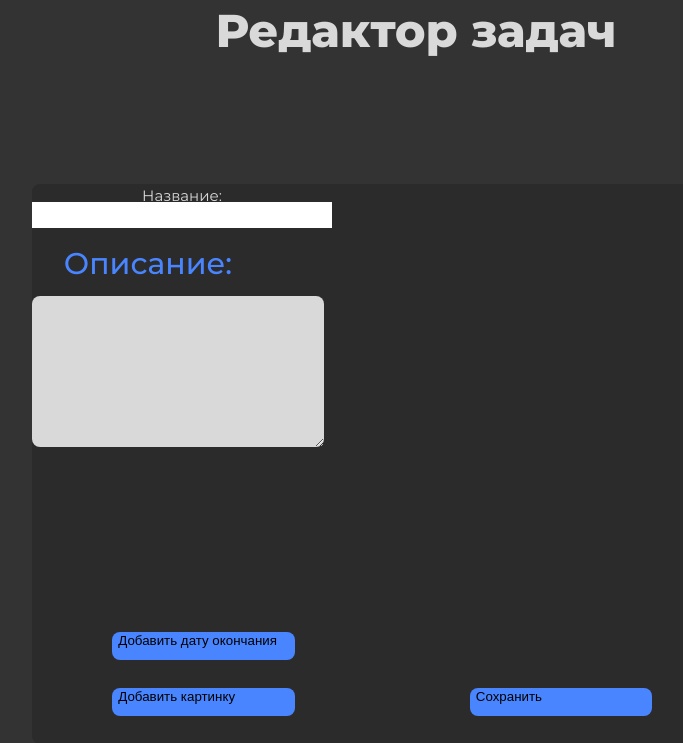
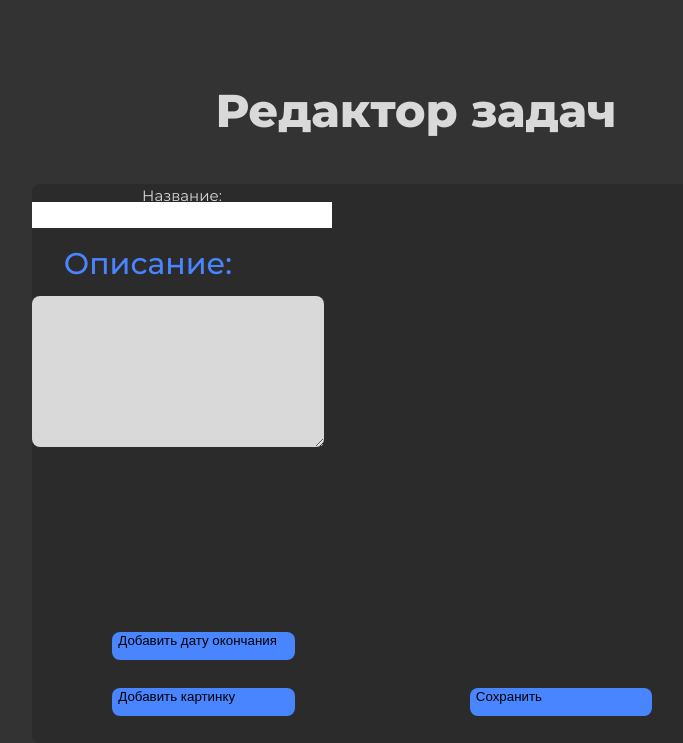
Before and after one commit to EgorElushov/AutomatedTaskDeliveryService, a Django app: template ServerPart/templates/task_creating.html in a window 1280 px wide. Shown: the top 743 px of the page, without its empty margins (224-907 px from the left). Run offline with Django 4.2, Linux system fonts and the light colour scheme; the template is opened without the code that fills it, so the values that code supplies are empty; some libraries are stand-ins or nearby versions.

Commit message:
design hotfix

```diff
--- a/static/css/task-creating.css
+++ b/static/css/task-creating.css
@@ -29,7 +29,7 @@
   position: absolute;
 }
 .title-text {
-    top: 0;
+    top: 10%;
     color: rgba(217, 217, 217, 1);
     width: 100%;
     height: auto;
```
